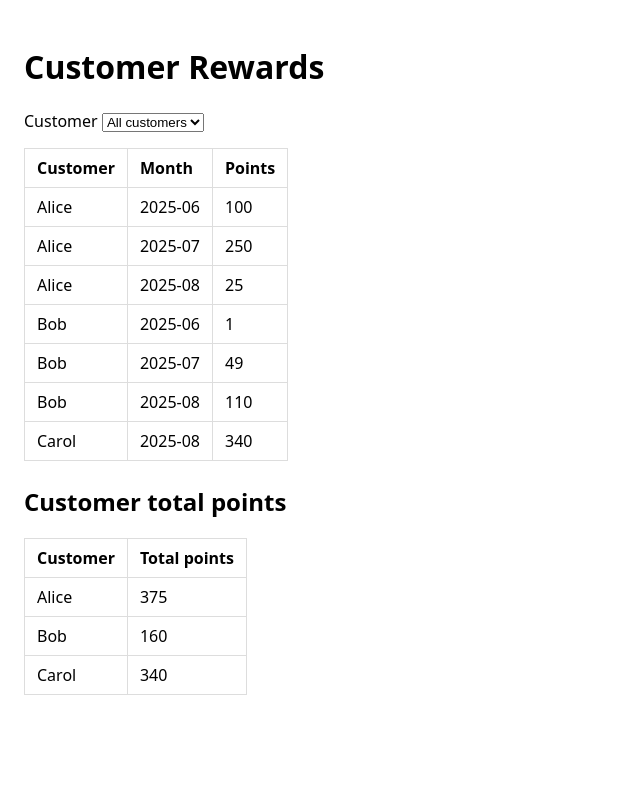
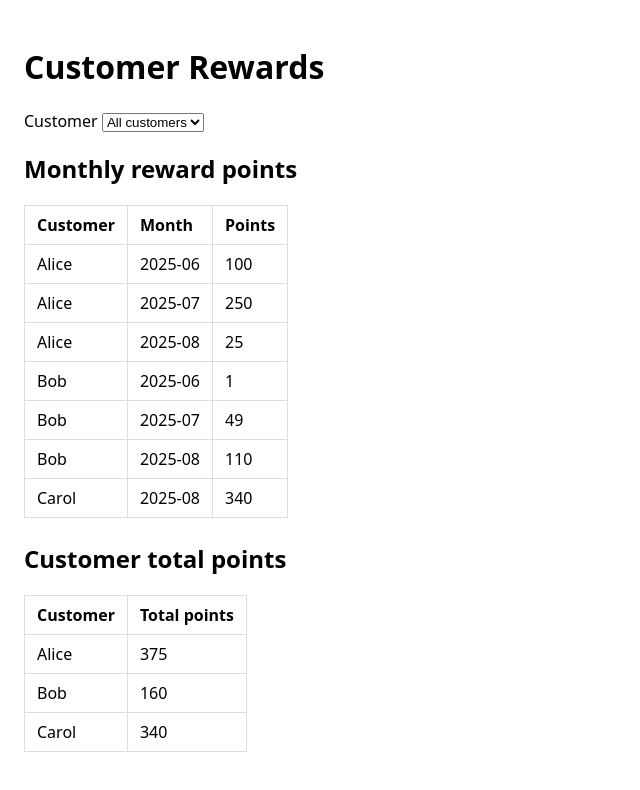
Before and after one commit to kthurman59/charter-rewards-react, a React (Create React App) app: page / in a window 1280 px wide. Shown: the top 790 px of the page, without its empty margins (0-640 px from the left). Built offline with nearby package versions, Linux system fonts and the light colour scheme.

Commit message:
Sort rewards views and add monthly table heading

```diff
--- a/src/components/MonthlyRewardsTable.jsx
+++ b/src/components/MonthlyRewardsTable.jsx
@@ -6,6 +6,8 @@ function MonthlyRewardsTable({ monthlySummaries, loading, error }) {
   }
 
   return (
+    <section className="rewards-dashboard__monthly">
+      <h2>Monthly reward points</h2>
       <table>
         <thead>
           <tr>
@@ -24,6 +26,7 @@ function MonthlyRewardsTable({ monthlySummaries, loading, error }) {
           ))}
         </tbody>
       </table>
+    </section>
   );
 }
 
--- a/src/components/RewardsDashboard.jsx
+++ b/src/components/RewardsDashboard.jsx
@@ -10,7 +10,7 @@ function RewardsDashboard() {
   const [selectedCustomerId, setSelectedCustomerId] = useState(null);
   const { transactions, loading, error } = useRewardsData();
 
-  // All customers, regardless of current selection
+  // All customers from the full data set
   const customers = useMemo(() => {
     const map = new Map();
     transactions.forEach((tx) => {
@@ -24,17 +24,15 @@ function RewardsDashboard() {
     }));
   }, [transactions]);
 
-  // Filtered transactions for the current view
+  // Current view, optionally filtered by customer
   const filteredTransactions = useMemo(() => {
     if (selectedCustomerId == null) {
       return transactions;
     }
-    return transactions.filter(
-      (tx) => tx.customerId === selectedCustomerId
-    );
+    return transactions.filter((tx) => tx.customerId === selectedCustomerId);
   }, [transactions, selectedCustomerId]);
 
-  // Reference date based on the currently visible transactions
+  // Anchor three month window on latest visible transaction
   const referenceDate = useMemo(() => {
     if (!filteredTransactions.length) {
       return null;
@@ -53,7 +51,18 @@ function RewardsDashboard() {
     }
 
     const ref = referenceDate || new Date();
-    return summarizeMonthlyRewards(filteredTransactions, ref);
+    const summaries = summarizeMonthlyRewards(filteredTransactions, ref);
+
+    // Sort by customer name, then by month
+    summaries.sort((a, b) => {
+      const nameCompare = a.customerName.localeCompare(b.customerName);
+      if (nameCompare !== 0) {
+        return nameCompare;
+      }
+      return a.month.localeCompare(b.month);
+    });
+
+    return summaries;
   }, [filteredTransactions, referenceDate]);
 
   const customerTotals = useMemo(() => {
@@ -73,7 +82,14 @@ function RewardsDashboard() {
       }
     });
 
-    return Array.from(totalsByCustomer.values());
+    const totalsArray = Array.from(totalsByCustomer.values());
+
+    // Sort totals by customer name
+    totalsArray.sort((a, b) =>
+      a.customerName.localeCompare(b.customerName)
+    );
+
+    return totalsArray;
   }, [monthlySummaries]);
 
   function handleCustomerChange(event) {
```
Lines whose indentation alone changed are shown as unchanged.
